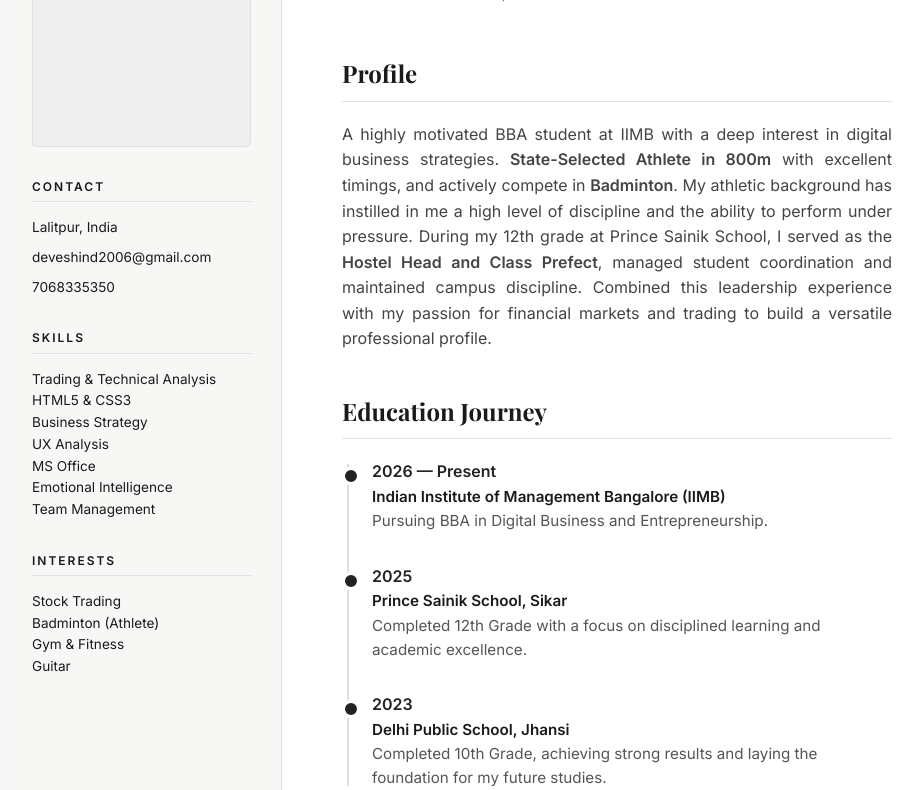
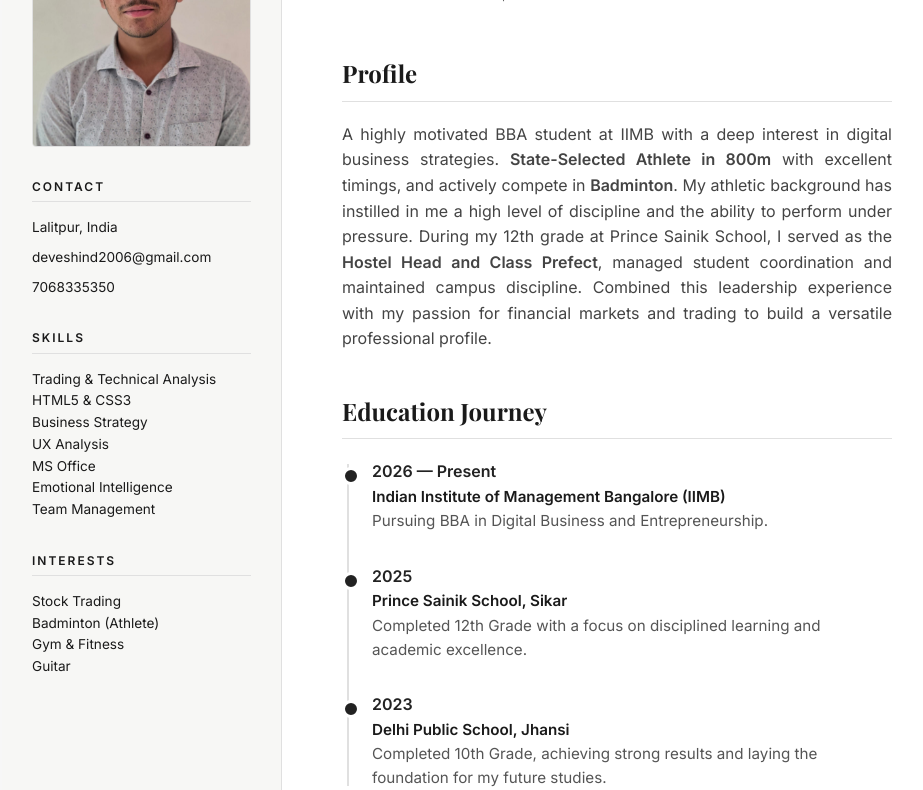
Before and after one commit to Devesh-Soni1/Resume-Website, a plain HTML site: page index.html in a window 1280 px wide. Shown: the part 194-984 px from the top of the page, without its empty margins (163-1086 px from the left). Drawn offline with nearby package versions, Linux system fonts and the light colour scheme.

Commit message:
Fix HTML encoding issues in index.html

```diff
--- a/index.html
+++ b/index.html
@@ -130,7 +130,7 @@
     <div class="resume-page">
         <aside class="sidebar">
             <div class="profile-photo">
-                <img src="./Images/WhatsApp Image 2026-03-21 at 1.15.43 PM.jpeg" alt="Devesh Soni">
+                <img src="IMG-20250322-WA0005.jpg" alt="Devesh Soni">
             </div>
 
             <h2 class="sidebar-title">Contact</h2>
```
